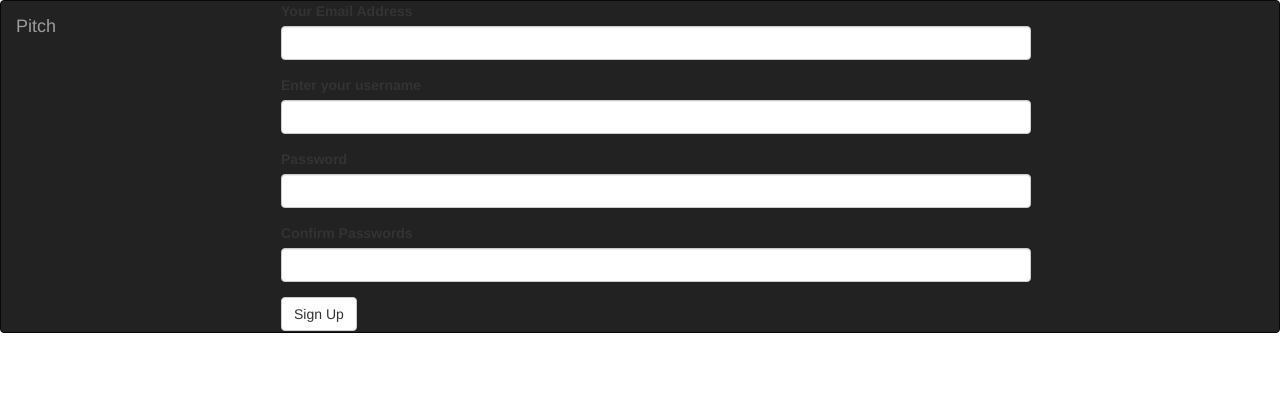
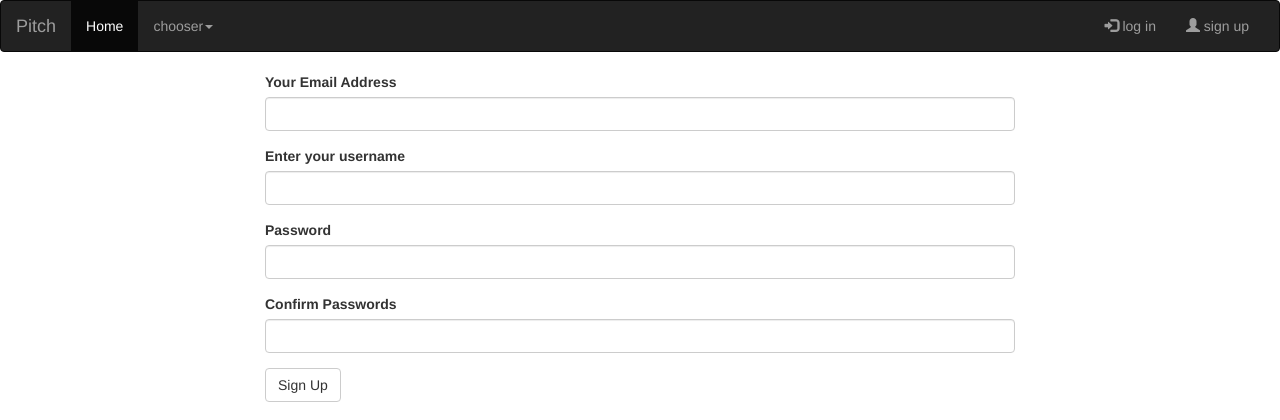
Before and after one commit to kennymaina/pitch, a Flask app: page /authenticate/register in a window 1280 px wide. Shown: the top 420 px of the page. Run offline with Flask 2, Linux system fonts and the light colour scheme; some libraries are stand-ins or nearby versions.

Commit message:
app/templates/navbar.html

```diff
--- a/app/templates/navbar.html
+++ b/app/templates/navbar.html
@@ -8,7 +8,7 @@
       </button>
       <a class="navbar-brand" href="#">Pitch</a>
     </div>
-    <!-- <div class="collapse navbar-collapse" id="myNavbar">
+    <div class="collapse navbar-collapse" id="myNavbar">
       <ul class="nav navbar-nav">
         <li class="active"><a href="{{url_for('main.index')}}">Home</a></li>
         <li class="dropdown">
@@ -37,4 +37,4 @@
       </ul>
     </div>
   </div>
-</nav> -->
+</nav>
```
